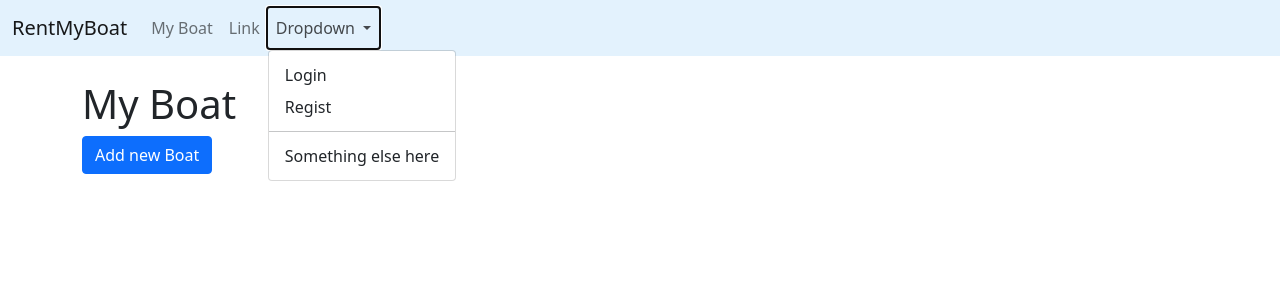
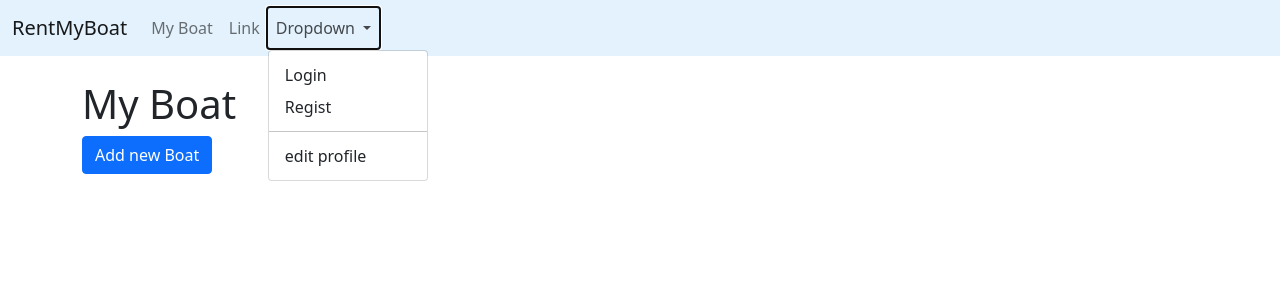
Before and after one commit to choy30/CloudGroup, a Django app: page /my_boat/ in a window 1280 px wide, after a click on "Dropdown". Shown: the top 300 px of the page. Run offline with Django 3.2, Linux system fonts and the light colour scheme; data that the repository does not hold is empty.

Commit message:
merge with guy's files

```diff
--- a/blog/templates/base.html
+++ b/blog/templates/base.html
@@ -36,7 +36,7 @@
             <li><a class="dropdown-item" href="{% url 'login' %}">Login</a></li>
             <li><a class="dropdown-item" href="{% url 'register' %}">Regist</a></li>
             <li><hr class="dropdown-divider"></li>
-            <li><a class="dropdown-item" href="#">Something else here</a></li>
+            <li><a class="dropdown-item" href="{% url 'edit-profile' %}">edit profile</a></li>
           </ul>
         </li>
       </ul>
```
